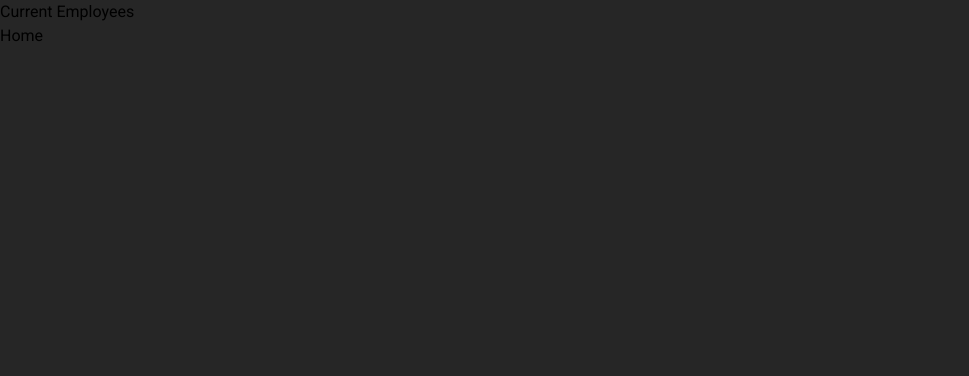
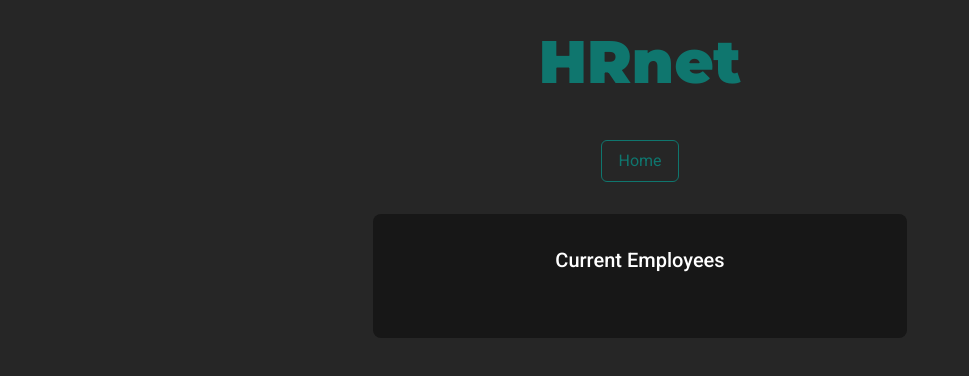
Before and after one commit to borisMontavon/BorisMontavon_14_01072022, a React (Create React App) app in the folder hrnet/: page /employees in a window 1280 px wide. Shown: the top 376 px of the page, without its empty margins (0-969 px from the left). Built offline with nearby package versions, Linux system fonts and the light colour scheme; no server answers.

Commit message:
[*] Init table

```diff
--- a/hrnet/src/css/compiled/compiled.css
+++ b/hrnet/src/css/compiled/compiled.css
@@ -409,9 +409,6 @@ video {
 .left-0{
   left: 0px;
 }
-.m-auto{
-  margin: auto;
-}
 .mt-4{
   margin-top: 1rem;
 }
@@ -472,9 +469,6 @@ video {
 .self-center{
   align-self: center;
 }
-.justify-self-center{
-  justify-self: center;
-}
 .rounded{
   border-radius: 0.25rem;
 }
@@ -528,9 +522,6 @@ video {
 .px-4{
   padding-left: 1rem;
   padding-right: 1rem;
-}
-.text-center{
-  text-align: center;
 }
 .text-right{
   text-align: right;
--- a/hrnet/src/helpers/dataFetchHelper.ts
+++ b/hrnet/src/helpers/dataFetchHelper.ts
@@ -1,4 +1,4 @@
-export async function dataFetchHelper() {
+export async function optionsFetchHelper() {
     try {
         let response = await fetch(
             "assets/resources/options.json",
@@ -16,3 +16,22 @@ export async function dataFetchHelper() {
         console.error(error);
     }
 }
+
+export async function employeesDataFetchHelper() {
+    try {
+        let response = await fetch(
+            "assets/resources/employees.json",
+            {
+                headers:
+                {
+                    'Content-Type': 'application/json',
+                    'Accept': 'application/json'
+                }
+            }
+        );
+
+        return response.json();
+    } catch (error) {
+        console.error(error);
+    }
+}
--- a/hrnet/src/pages/employeesPage.tsx
+++ b/hrnet/src/pages/employeesPage.tsx
@@ -1,12 +1,51 @@
+import { useEffect, useState } from "react";
 import { Link } from "react-router-dom";
+import { employeesDataFetchHelper } from "../helpers/dataFetchHelper";
 
 export function EmployeesPage() {
+    const [employees, setEmployees] = useState({"employees": []});
+
+    useEffect(() => {
+        async function fetchOptions() {
+            const optionsData = await employeesDataFetchHelper();
+
+            setEmployees(optionsData);
+        }
+
+        fetchOptions();
+    }, []);
+
+    // function getEmployees() {
+    //     $('#employee-table').DataTable({
+    //         data: employees,
+    //         columns: [
+    //             { title: 'First Name', data: 'firstName' },
+    //             { title: 'Last Name', data: 'lastName' },
+    //             { title: 'Start Date', data: 'serializedStartDate' },
+    //             { title: 'Department', data: 'department' },
+    //             { title: 'Date of Birth', data: 'serializedBirthDate' },
+    //             { title: 'Street', data: 'street' },
+    //             { title: 'City', data: 'city' },
+    //             { title: 'State', data: 'state' },
+    //             { title: 'Zip Code', data: 'zipCode' },
+    //         ]
+    //     });
+    // };
+
     return (
         <>
-            <div id="employee-div" className="container">
-                <h1>Current Employees</h1>
-                <table id="employee-table" className="display"></table>
-                <Link to="/">Home</Link>
+            <div className="w-100 flex flex-col items-center">
+                <h1 className="font-montserrat text-teal-700 text-6xl mt-8 mb-12">HRnet</h1>
+                <Link
+                    to="/"
+                    className="bg-transparent py-2 px-4 rounded-md text-teal-700 border border-teal-700 transition-all mb-8 hover:bg-teal-700 hover:text-white"
+                >
+                    Home
+                </Link>
+                <div className="bg-neutral-900 rounded-lg mb-8 p-8 flex flex-col w-11/12 md:w-7/12 lg:w-5/12">
+                    <h2 className="text-white text-xl self-center mb-8 font-medium">Current Employees</h2>
+                    <table id="employee-table" className="display"></table>
+                </div>
             </div>
         </>
     );
--- a/hrnet/src/pages/homePage.tsx
+++ b/hrnet/src/pages/homePage.tsx
@@ -3,7 +3,7 @@ import { useEffect, useState } from "react";
 import { useAppDispatch, useAppSelector } from "../app/hooks";
 
 import { CustomInput } from "../components/customInput";
-import { dataFetchHelper } from "../helpers/dataFetchHelper";
+import { optionsFetchHelper } from "../helpers/dataFetchHelper";
 import { isFormValidCheck } from "../helpers/newEmployeeFormValidation";
 
 import ReactSelect from "react-select";
@@ -55,7 +55,7 @@ export function HomePage() {
 
     useEffect(() => {
         async function fetchOptions() {
-            const optionsData = await dataFetchHelper();
+            const optionsData = await optionsFetchHelper();
 
             setOptions(optionsData);
         }
```
